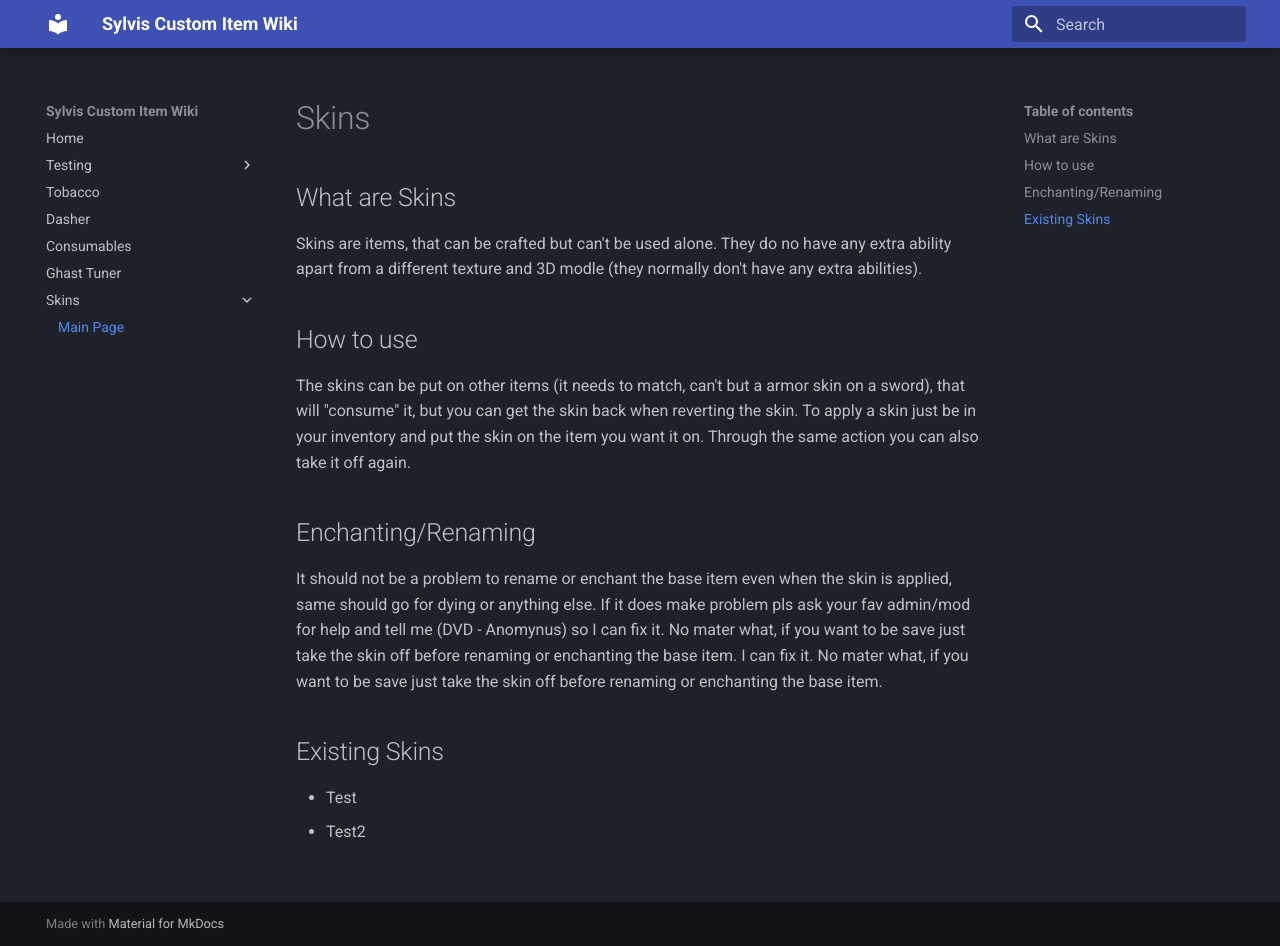
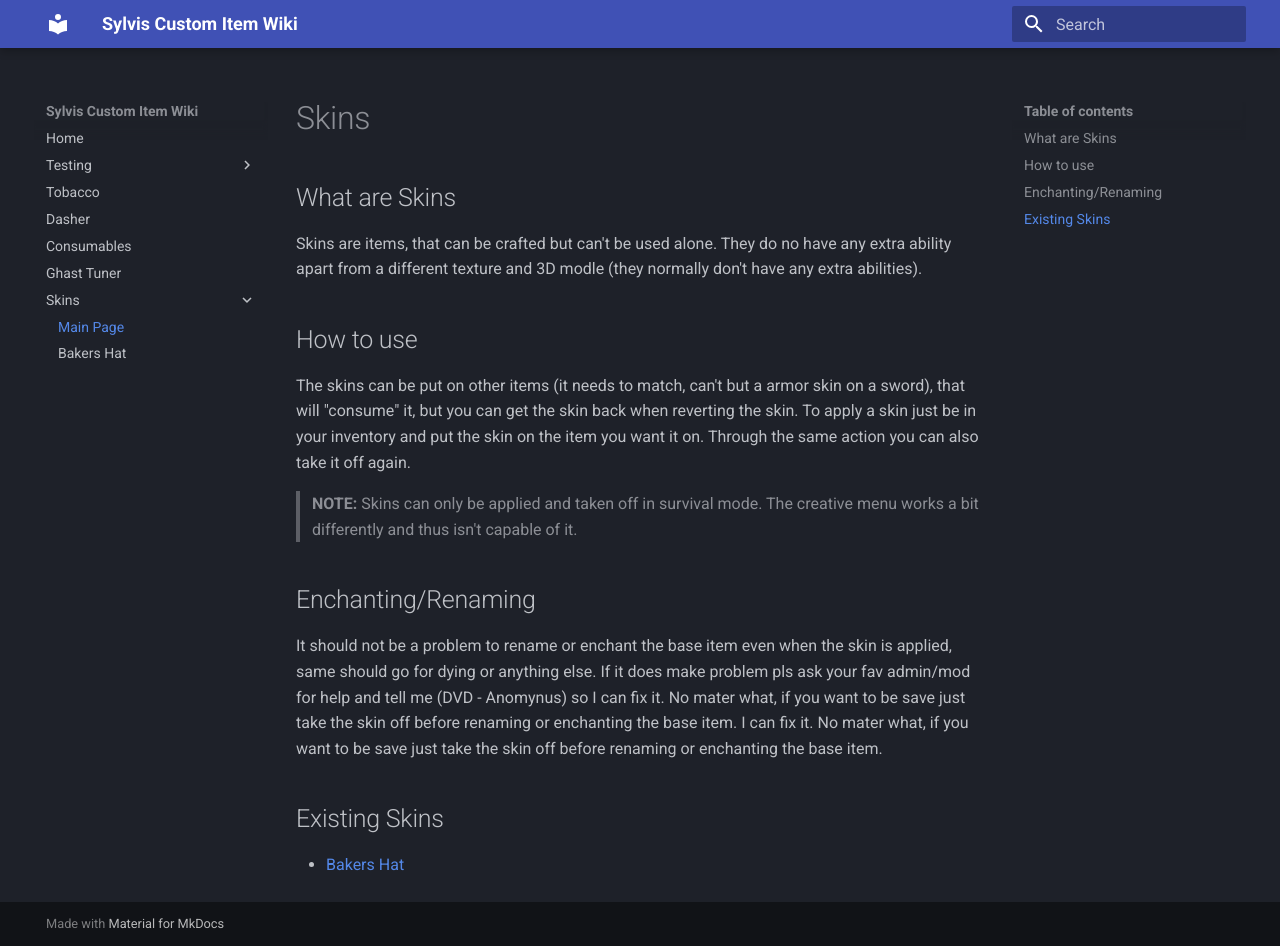
Before and after one commit to Doofid/Sylvis_Filament_Datapack, an MkDocs documentation site: the page built from docs/skins/skins_main.md, in a window 1280 px wide and 946 px high. Built offline with MkDocs 1.6.1 and Material for MkDocs 9.7.7, drawn with Linux system fonts in a browser that asks for light colours.

Commit message:
added bakers hat page

```diff
--- a/docs/skins/skins_main.md
+++ b/docs/skins/skins_main.md
@@ -9,6 +9,8 @@ They do no have any extra ability apart from a different texture and 3D modle (t
 The skins can be put on other items (it needs to match, can't but a armor skin on a sword), that will "consume" it, but you can get the skin back when reverting the skin.
 To apply a skin just be in your inventory and put the skin on the item you want it on. Through the same action you can also take it off again.
 
+> **NOTE:** Skins can only be applied and taken off in survival mode. The creative menu works a bit differently and thus isn't capable of it.
+
 ## Enchanting/Renaming
 It should not be a problem to rename or enchant the base item even when the skin is applied, same should go for dying or anything else. If it does make problem pls ask your fav admin/mod for help and tell me (DVD - Anomynus) so I can fix it.
 No mater what, if you want to be save just take the skin off before renaming or enchanting the base item.
@@ -16,5 +18,4 @@ I can fix it.
 No mater what, if you want to be save just take the skin off before renaming or enchanting the base item.
 
 ## Existing Skins
-* Test
-* Test2
+* [Bakers Hat](bakers_hat.md)
--- a/mkdocs.yml
+++ b/mkdocs.yml
@@ -33,3 +33,4 @@ nav:
   - Ghast Tuner: single_pages/ghast_tuner.md
   - Skins:
     - Main Page: skins/skins_main.md
+    - Bakers Hat: skins/bakers_hat.md
```
Also changed, not shown: docs/skins/bakers_hat.md (added, +15 -0 lines).
